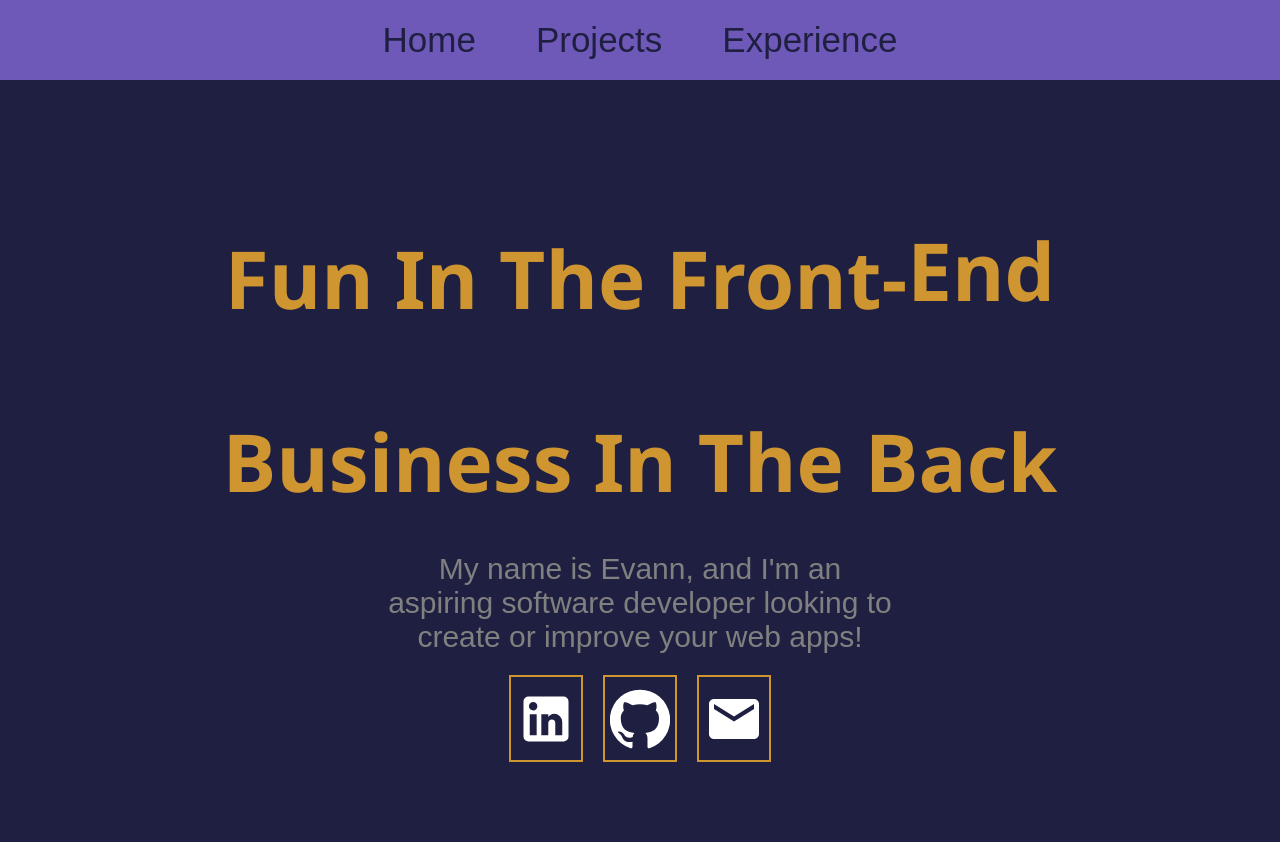
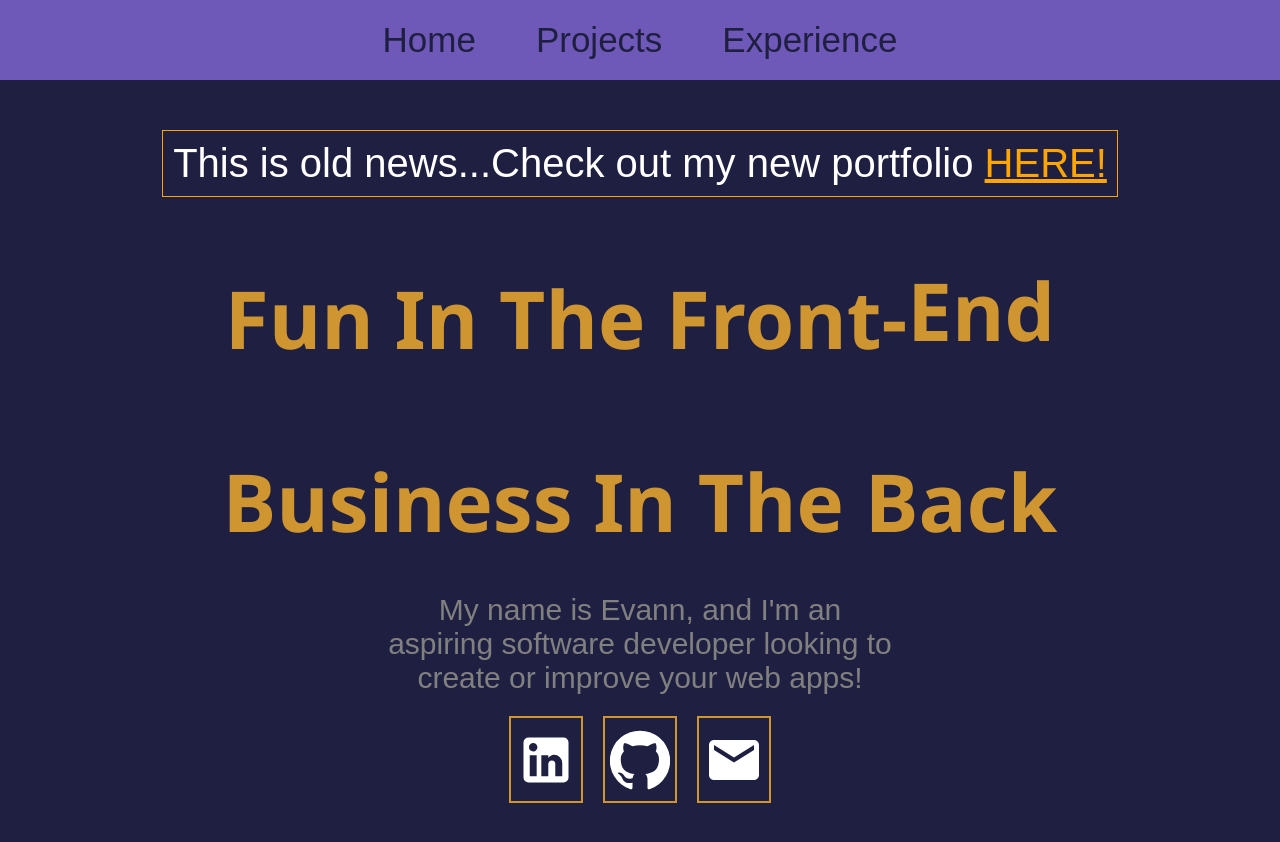
Before and after one commit to evannf/react-portfolio, a React (Create React App) app: page / in a window 1280 px wide. Shown: the top 842 px of the page. Built offline with nearby package versions, Linux system fonts and the light colour scheme.

Commit message:
new portfolio linked

```diff
--- a/src/App.js
+++ b/src/App.js
@@ -7,6 +7,7 @@ import Navbar from './components/Navbar';
 import Footer from './components/Footer';
 import ProjectDisplay from './pages/ProjectDisplay';
 import Skills from './pages/Skills';
+import About from './pages/About';
 
 function App() {
   return (
@@ -17,6 +18,7 @@ function App() {
           <Route path='/' element={<Home />} />
           <Route path='/projects' element={<Projects />} />
           <Route path='/experience' element={<Experience />} />
+          <Route path='/about' element={<About />} />
           <Route path='/project/:id' element={<ProjectDisplay />} />
           <Route path='/skills' element={<Skills />} />
         </Routes>
--- /dev/null
+++ b/src/pages/About.js
@@ -0,0 +1,9 @@
+import React from 'react'
+
+function About() {
+  return (
+    <div>About</div>
+  )
+}
+
+export default About
--- a/src/pages/Home.js
+++ b/src/pages/Home.js
@@ -9,6 +9,9 @@ import 'animate.css'
 function Home() {
   return (
     <div className='home'>
+    <div className='news'>
+      <span>This is old news...Check out my new portfolio <a href='https://evann-codes.netlify.app/'>HERE!</a></span>
+    </div>
       <div className='about'>
         <h2>
             <span className='fun'>Fun&nbsp;</span>
--- a/src/styles/Home.css
+++ b/src/styles/Home.css
@@ -17,7 +17,6 @@
     text-align: center;
     background-color: #1F2041;
     color: #8D98A7;
-    margin-top: 6%;
   }
 
   .about h2 {
@@ -67,6 +66,23 @@
   .end{
     animation-delay: 1s;
   }
+
+  .news{
+    display:flex;
+    justify-content: center;
+    align-items: center;
+    margin-top: 50px;
+    font-size: 40px;
+    color: white;
+  }
+  .news span{
+    border: 1px solid orange;
+    padding: 10px;
+  }
+  .news a{
+    color: orange;
+  }
+
   @keyframes animate {
     0%{
       transform: translateY(0px);
```
